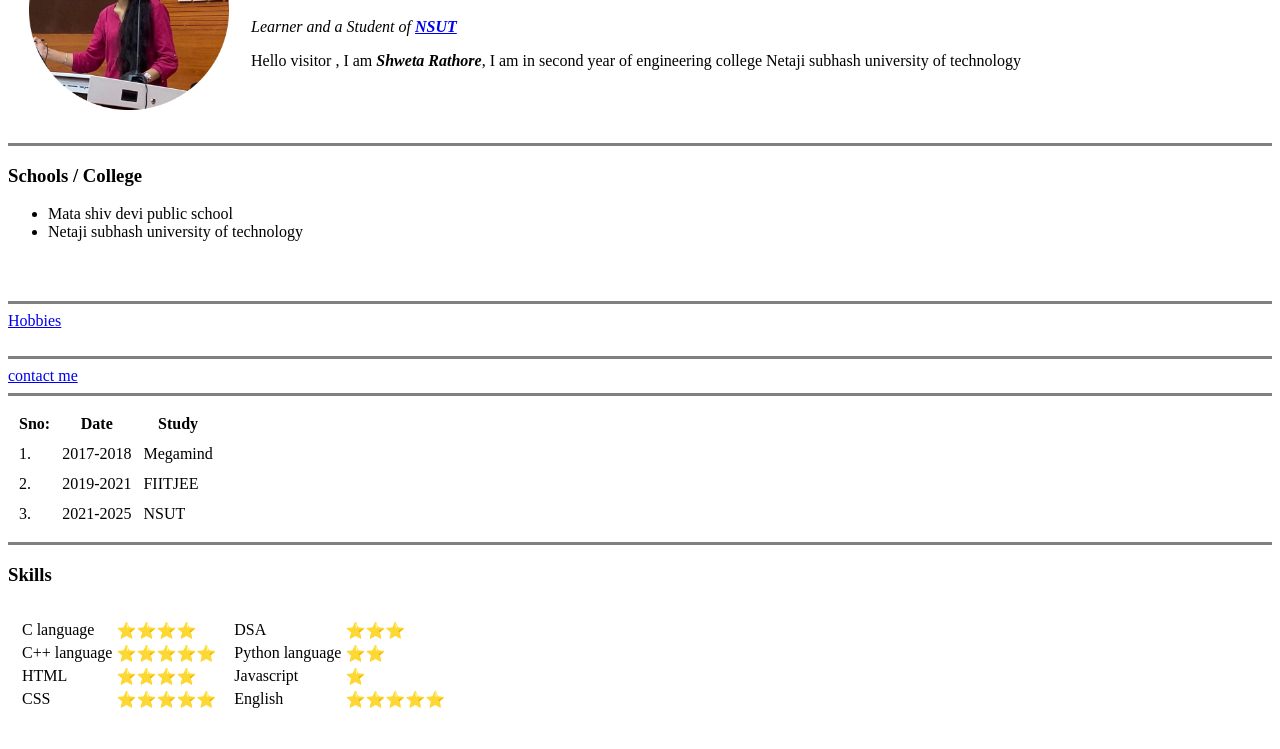
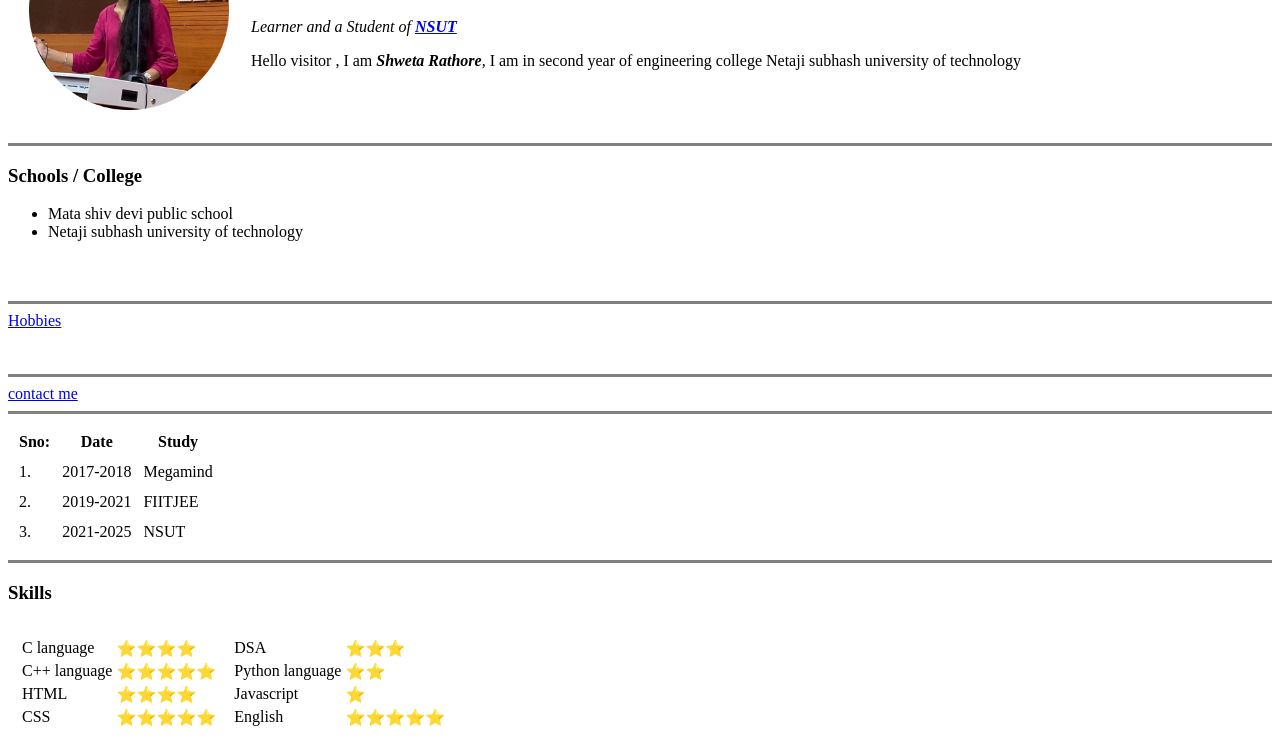
Before and after one commit to rathoreshweta137/CV, a plain HTML site: page index.html in a window 1280 px wide. Shown: the part 119-868 px from the top of the page. Drawn offline with Linux system fonts and the light colour scheme.

Commit message:
updatedindex.html

```diff
--- a/index.html
+++ b/index.html
@@ -32,7 +32,7 @@
     </ul>
     <br><br>
     <hr size="3" noshade>
-     <a href="hobbies.html" target="_blank">Hobbies</a>
+     <a href="hobbies.html" target="_blank">Hobbies</a> <br>
      <br> <br> <hr size="3" noshade>
      <a href="contact.html" target="_blank">contact me </a>
      <br>
```
